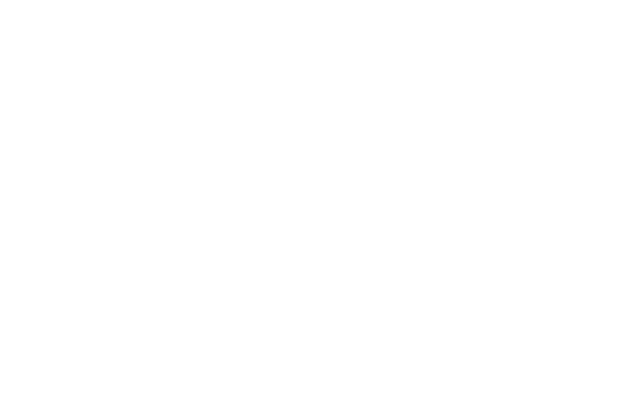
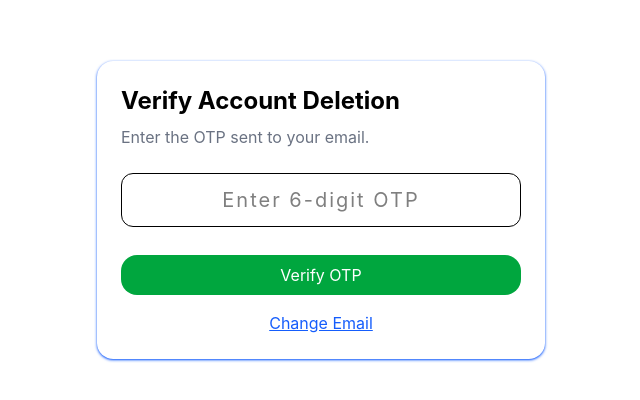
Before and after one commit to Naresharyal21/career_link_codeit_group_a, a React (Vite) app in the folder frontend/career_link/: page /verifyotp/1 in a window 1280 px wide. Before the commit this address had no page. Shown: the part 190-590 px from the top of the page, without its empty margins (319-959 px from the left). Built offline with nearby package versions, Linux system fonts and the light colour scheme.

Commit message:
signup process otp verification

```diff
--- a/frontend/career_link/src/apis/accountsApi.js
+++ b/frontend/career_link/src/apis/accountsApi.js
@@ -63,7 +63,7 @@
       }),
     });
   },
-  verifyOTP:async(email ,otp)=>{
+  verifyOTP:async(email ,otp , purpose)=>{
     return await apiClient("/accounts/verify/otp/",{
       method:"POST",
       headers:{
@@ -73,6 +73,7 @@
       body:JSON.stringify({
         email,
         otp,
+        purpose
       }),
     });
   },
--- a/frontend/career_link/src/components/accounts/SignupForm.jsx
+++ b/frontend/career_link/src/components/accounts/SignupForm.jsx
@@ -45,8 +45,15 @@
 
    onSubmit: async (values) => {
   try {
+    // 1. Register user first
     await register(values);
-        navigate("/login");
+
+    // 2. Save email only after successful registration
+    localStorage.setItem("signupemail", values.email);
+
+    // 3. Go to OTP verification
+    navigate("/verifyotp/emv");
+
   } catch (err) {
     console.error("Registration failed:", err);
   }
--- a/frontend/career_link/src/hooks/useAccounts.js
+++ b/frontend/career_link/src/hooks/useAccounts.js
@@ -24,8 +24,8 @@
   const forgotpassword= async(email)=>{
     return await execute(()=>accountsApi.forgotpassword(email));
   };
-  const verifyOTP = async (email , otp)=>{
-    return await execute(()=> accountsApi.verifyOTP(email, otp));
+  const verifyOTP = async (email , otp,purpose)=>{
+    return await execute(()=> accountsApi.verifyOTP(email, otp , purpose));
   };
 
   const resetPassword=async (email , newpassword)=>{
--- a/frontend/career_link/src/pages/accounts/ForgetPasswordPage.jsx
+++ b/frontend/career_link/src/pages/accounts/ForgetPasswordPage.jsx
@@ -20,6 +20,7 @@
     validationSchema: forgotpasswordSchema,
 
     onSubmit: async (values) => {
+      console.log(values)
       try {
         const response = await forgotpassword(values.email);
         localStorage.setItem("resetemail",values.email)
@@ -31,7 +32,7 @@
         localStorage.setItem("forgotPasswordResendTime", resendTime);
         setCountdown(180)
 
-        navigate("/verifyotp")
+        navigate("/verifyotp/prv")
 
       } catch (error) {
 
--- a/frontend/career_link/src/pages/accounts/VerifyOTPpage.jsx
+++ b/frontend/career_link/src/pages/accounts/VerifyOTPpage.jsx
@@ -1,5 +1,5 @@
 import React from "react";
-import { Link, useNavigate } from "react-router";
+import { Link, useNavigate, useParams } from "react-router";
 import { useFormik } from "formik";
 
 import { verifyOtpSchema } from "../../components/accounts/validationSchema";
@@ -8,6 +8,7 @@
 const VerifyOTPPage = () => {
   const { verifyOTP } = useAccounts();
   const navigate = useNavigate();
+  const {purpose} = useParams();
 
   const formik = useFormik({
     initialValues: {
@@ -17,17 +18,37 @@
     validationSchema: verifyOtpSchema,
 
    onSubmit: async (values) => {
+    console.log(values)
   try {
-    const email = localStorage.getItem("resetemail");
+    const storageKey=purpose==="prv"?"resetemail":purpose==="emv"?"signupemail":"deleteemail";
+
+    const email = localStorage.getItem(storageKey);
+     console.log("Email:", email);
+        console.log("OTP:", values.otp);
+        console.log("Purpose:", purpose);
+
 
     const response = await verifyOTP(
       email,
-      values.otp
+      values.otp,
+      purpose
     );
+    console.log("OTP verified:", response);
+  localStorage.removeItem(storageKey);
 
-    console.log("Success:", response);
+if (purpose==="emv"){
+     localStorage.removeItem("signupemail");
+      navigate("/login");
+}
+if (purpose==="prv"){
+  localStorage.setItem("resetemail",email);
+  navigate("/resetpassword");
+}
+if (purpose==="dav"){
+  localStorage.setItem("deleteemail",email);
+  navigate("/deleteaccount");
+}
 
-    navigate("/resetpassword");
 
   } catch (error) {
     console.log("OTP verification error:", error);
@@ -39,8 +60,8 @@
     <div className="min-h-screen flex items-center justify-center">
       <div className="w-full max-w-md p-6 rounded-2xl shadow shadow-blue-600">
 
-        <h1 className="text-2xl font-bold mb-2">
-          Verify OTP
+        <h1 className="text-2xl font-bold mb-2">{purpose==="emv"?"Verify Your Email":purpose==="prv"?"Verify OTP":"Verify Account Deletion"}
+
         </h1>
 
         <p className="text-gray-500 mb-6">
--- a/frontend/career_link/src/routes/Routes.jsx
+++ b/frontend/career_link/src/routes/Routes.jsx
@@ -41,8 +41,8 @@
         <Route path="login/" element={<Login />} />
         <Route path="signup/" element={<Signup />} />
         <Route path="forgetpassword/" element={<ForgetPasswordPage />} />
-        <Route path="verifyotp/" element={<VerifyOTPpage />} />
         <Route path="resetpassword/" element={<ResetPasswordPage/>} />
+        <Route path="verifyotp/:purpose" element={<VerifyOTPpage />} />
 
         <Route element={<ProtectedRoute />}>
 
```
Lines whose indentation alone changed are shown as unchanged.
